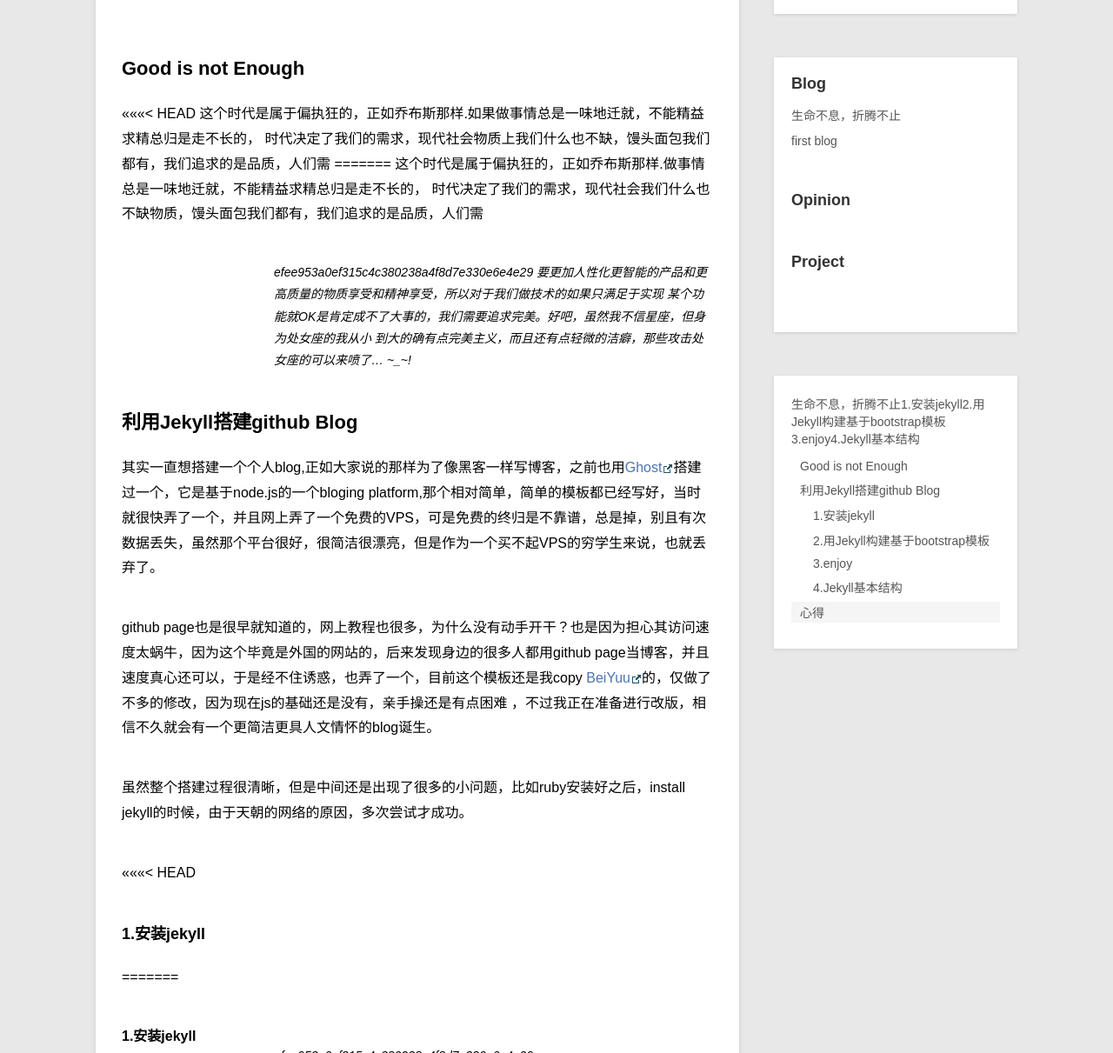
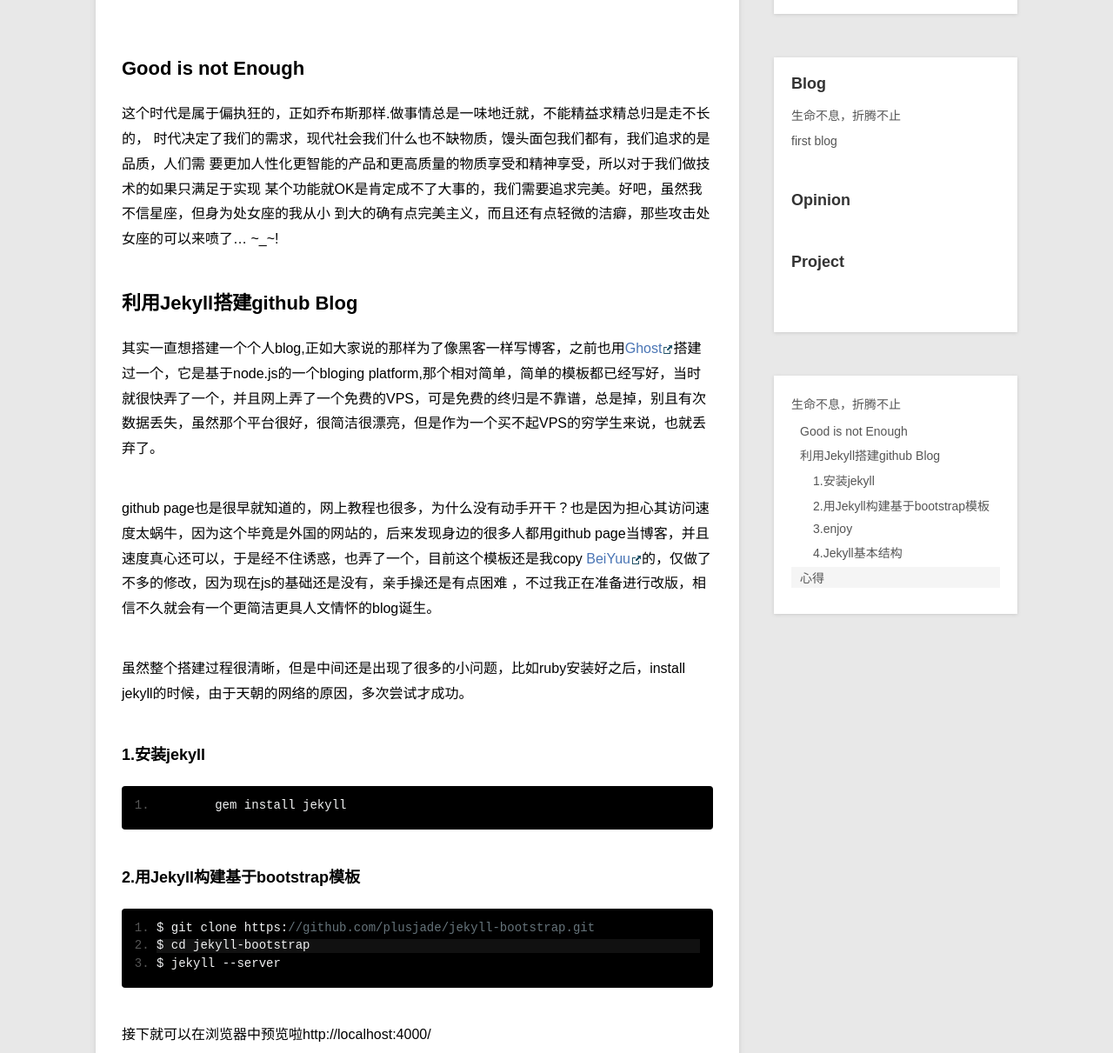
Before and after one commit to alankell/alankell.github.io, a Jekyll site: the page built from _posts/blog/2013-11-19-keeping.md, in a window 1280 px wide and 1400 px high, cut to the strip 189-1400 px from the top of the window. Shown: the whole strip at 87% size. Built offline with Jekyll 4.4.1, drawn with Linux system fonts in a browser that asks for light colours; Markdown is read by kramdown in place of the engine named in the settings; some of the changed text lies outside the part shown.

Commit message:
Update 2013-11-19-keeping.md

```diff
--- a/_posts/blog/2013-11-19-keeping.md
+++ b/_posts/blog/2013-11-19-keeping.md
@@ -7,13 +7,9 @@
 ---
 
 ##Good is not Enough
-<<<<<<< HEAD
-这个时代是属于偏执狂的，正如乔布斯那样.如果做事情总是一味地迁就，不能精益求精总归是走不长的，
-时代决定了我们的需求，现代社会物质上我们什么也不缺，馒头面包我们都有，我们追求的是品质，人们需
-=======
+
 这个时代是属于偏执狂的，正如乔布斯那样.做事情总是一味地迁就，不能精益求精总归是走不长的，
 时代决定了我们的需求，现代社会我们什么也不缺物质，馒头面包我们都有，我们追求的是品质，人们需
->>>>>>> efee953a0ef315c4c380238a4f8d7e330e6e4e29
 要更加人性化更智能的产品和更高质量的物质享受和精神享受，所以对于我们做技术的如果只满足于实现
 某个功能就OK是肯定成不了大事的，我们需要追求完美。好吧，虽然我不信星座，但身为处女座的我从小
 到大的确有点完美主义，而且还有点轻微的洁癖，那些攻击处女座的可以来喷了... ~_~!
@@ -31,24 +27,14 @@
 
 
 
-<<<<<<< HEAD
 ###1.安装jekyll
-=======
-#**1.安装jekyll**
 
-
->>>>>>> efee953a0ef315c4c380238a4f8d7e330e6e4e29
 <pre class="prettify">
 	gem install jekyll
 </pre>
 
 
-<<<<<<< HEAD
 ###2.用Jekyll构建基于bootstrap模板
-=======
-#**2.用Jekyll构建基于bootstrap模板**
->>>>>>> efee953a0ef315c4c380238a4f8d7e330e6e4e29
-
 
 <pre class="prettify">
 $ git clone https://github.com/plusjade/jekyll-bootstrap.git
@@ -58,19 +44,11 @@
 接下就可以在浏览器中预览啦http://localhost:4000/
 
 
-<<<<<<< HEAD
 ###3.enjoy
 不过我用的不是这个模板，而是BeiYuu的，所以当时本地调试的时候也是遇到了很多的问题，不过一路斩荆棘下来还是学到了不少，可是我忘了全程记录下来了，所以现在也不能全部分享给大家了，BeiYuu在他博客上提到的一个问题“放在根目录下面的blog.md等文件，在GitHub的pages服务上一切正常，可以通过beiyuu.com/blog访问的到，但是在本地环境下，总是not found，很是让人郁闷，看生成的_site目录下面的文件，也是正常的blog.html，但就是找不到，只有当我把URL改为localhost:4000/blog.html的时候，才能访问的到，环境不同真糟糕。”其实我也遇到，但是我发现只要commit post以后，关闭jekyll serve再重启以后，本地访问就会出现了，我想这应该是一个实时更新的一个问题。
 
 
 ###4.Jekyll基本结构
-=======
-#**3.enjoy**
-不过我用的不是这个模板，而是BeiYuu的，所以当时本地调试的时候也是遇到了很多的问题，不过一路斩荆棘下来还是学到了不少，可是我忘了全程记录下来了，所以现在也不能全部分享给大家了，BeiYuu在他博客上提到的一个问题“放在根目录下面的blog.md等文件，在GitHub的pages服务上一切正常，可以通过beiyuu.com/blog访问的到，但是在本地环境下，总是not found，很是让人郁闷，看生成的_site目录下面的文件，也是正常的blog.html，但就是找不到，只有当我把URL改为localhost:4000/blog.html的时候，才能访问的到，环境不同真糟糕。”其实我也遇到，但是我发现只要commit post以后，关闭jekyll serve再重启以后，本地访问就会出现了，我想这应该是一个实时更新的一个问题。
-
-
-#**4.Jekyll基本结构**
->>>>>>> efee953a0ef315c4c380238a4f8d7e330e6e4e29
 这一路下来，我觉得对这个熟悉是至关重要的，Jekyll的核心其实就是一个文本的转换引擎，用你最喜欢的标记语言写文档，可以是Markdown、Textile或者HTML等等，再通过layout将文档拼装起来，根据你设置的URL规则来展现，这些都是通过严格的配置文件来定义，最终的产出就是web页面
 
 
```
